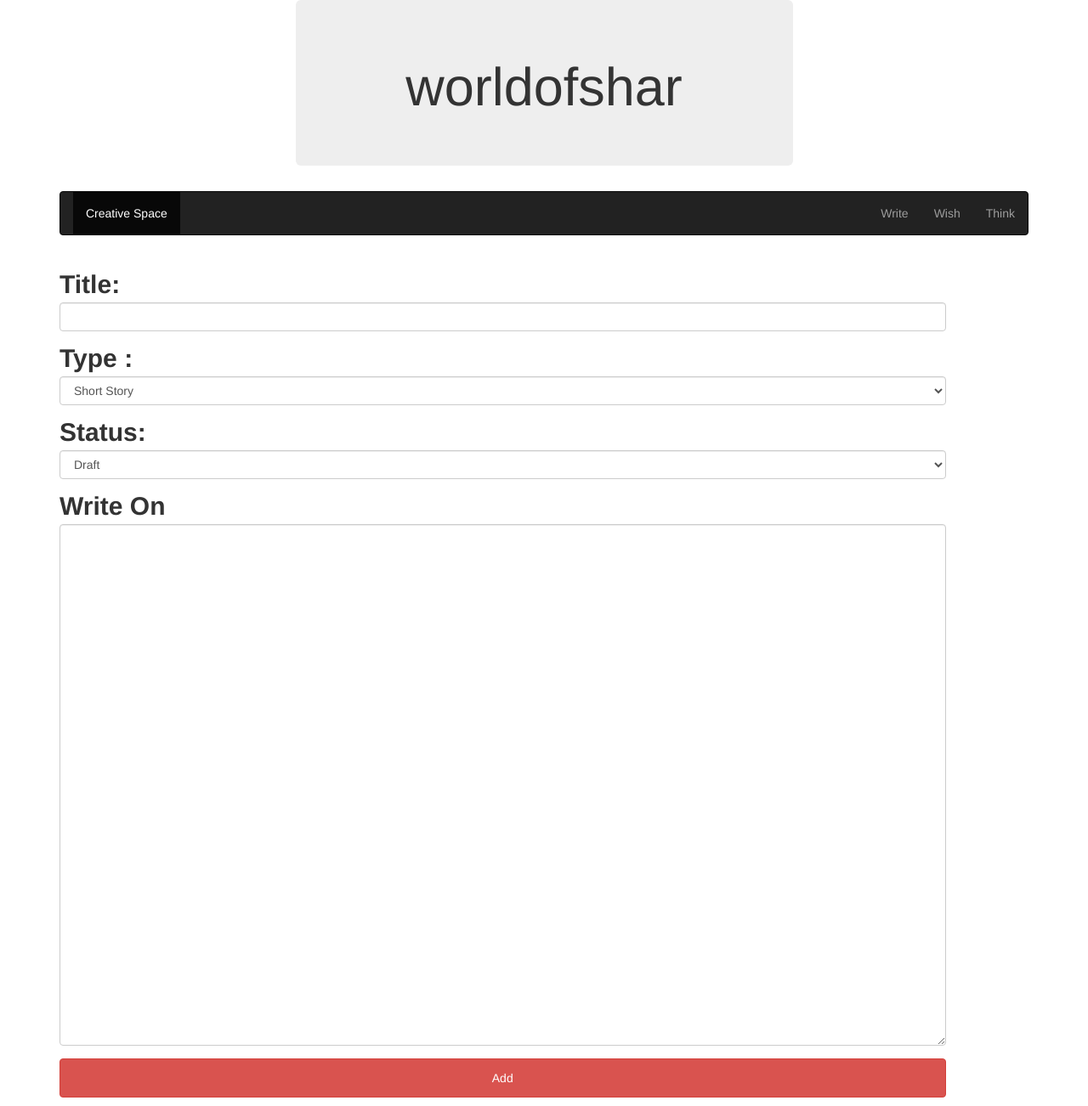
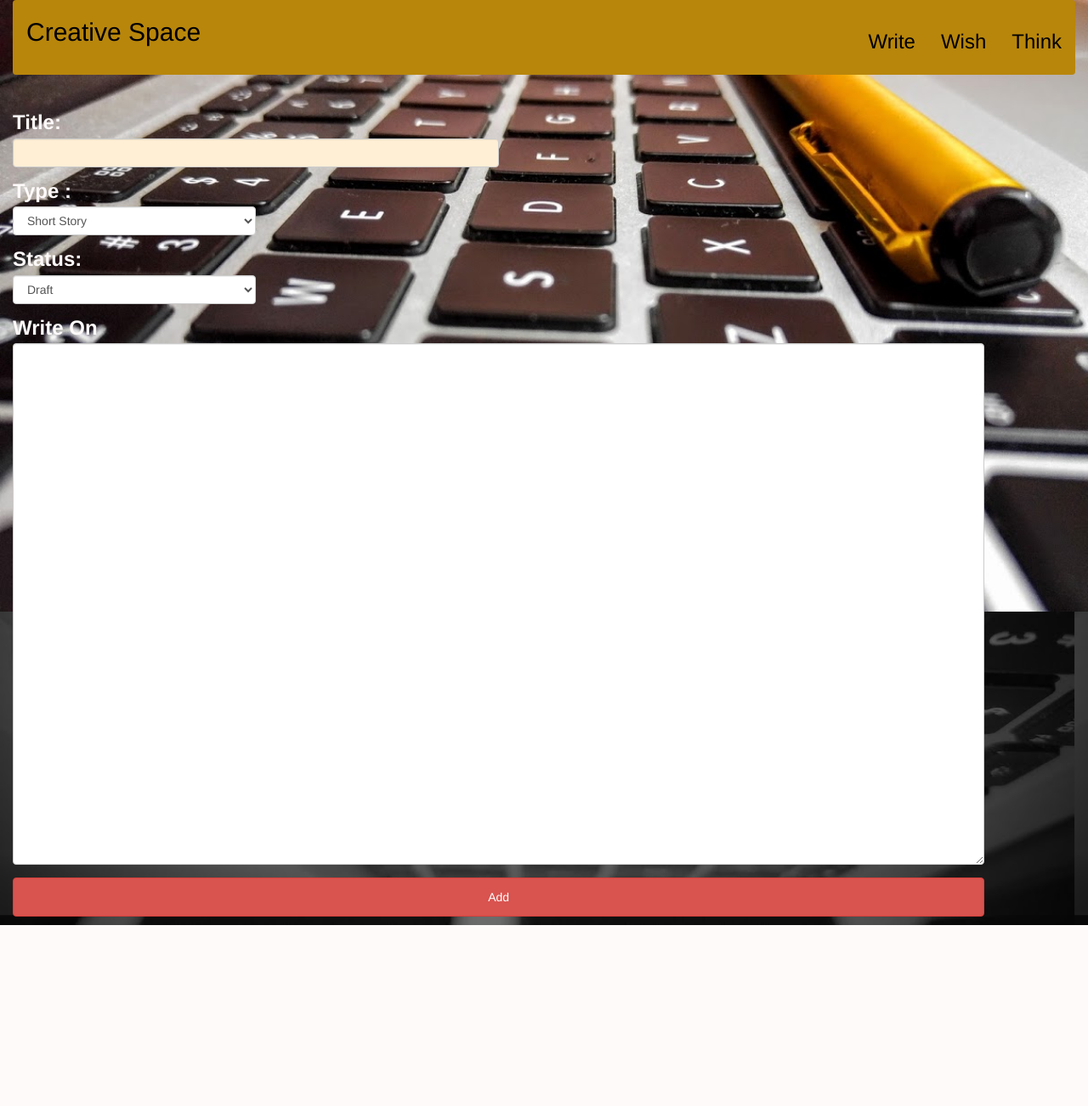
Before and after one commit to worldofshar/creative, a Django app: page /creative/add in a window 1280 px wide. Shown: the whole page at 85% size. After the commit the page ends 1089 px from the top, so only its background shows below. Run offline with Django 3.2, Linux system fonts and the light colour scheme; some libraries are stand-ins or nearby versions.

Commit message:
Something

```diff
--- /dev/null
+++ b/creative/static/base.css
@@ -0,0 +1,53 @@
+body {
+    background-color: black;
+    background-image: url('/static/1.jpg'), url('/static/2.jpg');
+    background-repeat: no-repeat, no-repeat;
+    background-size: contain, contain;
+    background-position: top, bottom;
+}
+.header{
+ min-height: 100%;  /* Fallback for browsers do NOT support vh unit */
+  min-height: 100vh; /* These two lines are counted as one :-)       */
+    min-width: 100%;
+  display: flex;
+  align-items: center;
+
+
+}
+.navbar-custom{
+        background-color: darkgoldenrod;
+
+}
+
+.nav-text{
+    color: black;
+}
+.container{
+    display:flex;
+
+}
+.text-muted {
+    color: snow;
+}
+.category {
+    margin-bottom: 3%;
+    background-color: black;
+}
+.category-type {
+    background-color: black;
+}
+.category-list {
+    background-color: black;
+    color: black;
+}
+
+input[type=text] {
+    background-color: papayawhip;
+    width: 50%;
+}
+#sel1, #sel2{
+    width: 25%;
+}
+textarea {
+    width:80%;
+}
--- a/creative/templates/add.html
+++ b/creative/templates/add.html
@@ -3,7 +3,7 @@
 {% block write_form %}
    <form action="{% url 'write' %}" method="post" class="form" >
         {% csrf_token %}
-        <div class="form-group">
+        <div class="form-group input-custom">
             <label> Title: </label> <input class="form-control" type="text" name="title" />
         </div>
 
@@ -18,7 +18,7 @@
         </div>
         <div class="form-group">
           <label for="sel1">Status: </label>
-          <select class="form-control" id="sel1" name="status">
+          <select class="form-control" id="sel2" name="status">
             <option>Draft</option>
             <option>Done</option>
             <option>Published</option>
--- a/creative/templates/base.html
+++ b/creative/templates/base.html
@@ -10,46 +10,66 @@
 
     <script src="http://code.jquery.com/jquery.min.js"></script>
     <link href="/static/bootstrap/css/bootstrap.min.css" rel="stylesheet">
+    <link rel="stylesheet" type="text/css" href="/static/base.css">
     <script type="text/javascript" src="/static/bootstrap/js/bootstrap.min.js"></script>
 
 </head>
 <body>
-<div class="container">
+<div class="container-fluid">
+
+            {% block logo %}
+
+            {% endblock %}
+
+    <nav class="navbar navbar-custom">
+        <div class="container-fluid">
+
+                <div class="navbar-header">
+                    <div class="active"><a href="{% url 'index' %}"><h2 class="nav-text">Creative Space</h2></a></div>
+                </div>
+                <ul class="nav navbar-nav navbar-right">
+
+                    <li class="navbar-item nav-custom"><a href="{% url 'write' %}"><h3 class="nav-text">Write</h3></a></li>
+                    <li class="navbar-item nav-custom"><a href="{% url 'wish' %}"><h3 class="nav-text">Wish</h3></a></li>
+                    <li class="navbar-item nav-custom"><a href="{% url 'think' %}"><h3 class="nav-text">Think</h3></a></li>
+                </ul>
+
+        </div>
+    </nav>
+<div class="display_div">
 
     <div class="row">
-        <div class="col-md-6 col-md-offset-3 jumbotron text-center">
-                    <h1> worldofshar </h1>
+        <div class="col-md-6 col-md-offset-3">
+            {% block display_div %}{% endblock %}
         </div>
     </div>
-    <nav class="navbar navbar-inverse">
-        <div class="container-fluid">
-            <div>
-                <ul class="nav navbar-nav">
-                    <li class="active"><a href="{% url 'index' %}">Creative Space</a></li>
-                </ul>
-                <ul class="nav navbar-nav navbar-right">
 
-                    <li><a href="{% url 'write' %}">Write</a></li>
-                    <li><a href="{% url 'wish' %}">Wish</a></li>
-                    <li><a href="{% url 'think' %}">Think</a></li>
-                </ul>
+    <div class="col-md-8 col-md-offset-2 entry_div">
+        {% block entry_div %}{% endblock %}
+    </div>
+
+    <div class="row">
+        <div class="col-md-5">
+
+            <div class="text-muted">
+                {% block word_of_the_day %}{% endblock%}
             </div>
         </div>
-    </nav>
 
 
-
-    <div class="row">
-        <div class="col-md-11">
-            {% block display_div %}{% endblock %}
+        <div class="col-md-6 ">
+            <div class="text-muted">
+                {% block quote_of_the_day %}{% endblock%}
+            </div>
         </div>
     </div>
 
     <div class="row">
         <div class="col-md-11">
-            <h2>{% block write_form %}{% endblock %}</h2>
+            <h3 class="text-muted">{% block write_form %}{% endblock %}</h3>
         </div>
     </div>
 </div>
+</div>
 </body>
 </html>
--- a/creative/views.py
+++ b/creative/views.py
@@ -1,4 +1,5 @@
 from django.shortcuts import render, redirect
+from creative.quote import quote_of_the_day, word_of_the_day
 from creative.models import Repository
 # Create your views here.
 
@@ -12,6 +13,8 @@ def wish_list(request):
 
 
 def home(request):
+    quote = quote_of_the_day()
+    word = word_of_the_day()
     repo = [{'type': 'Short Story',
             'content': Repository.objects.filter(tag='Short Story')},
             {'type': 'Poetry',
@@ -20,7 +23,8 @@ def home(request):
             'content': Repository.objects.filter(tag='Essay')},
             {'type': 'Start',
             'content': Repository.objects.filter(tag='Start')}]
-    return render(request, 'home.html', {'repo': repo})
+    return render(request, 'home.html', {'repo': repo,
+                                         'quote': quote, 'word': word})
 
 
 def add(request):
```
Also changed, not shown: creative/quote.py (added, +22 -0 lines), creative/templates/entry.html (+4 -3 lines), creative/templates/home.html (+45 -8 lines), creative/static/1.jpg (added), creative/static/2.jpg (added).
